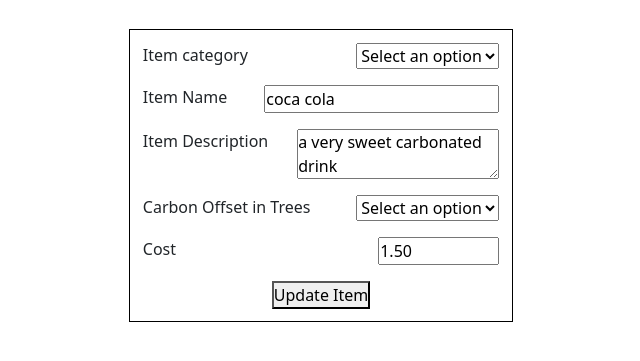
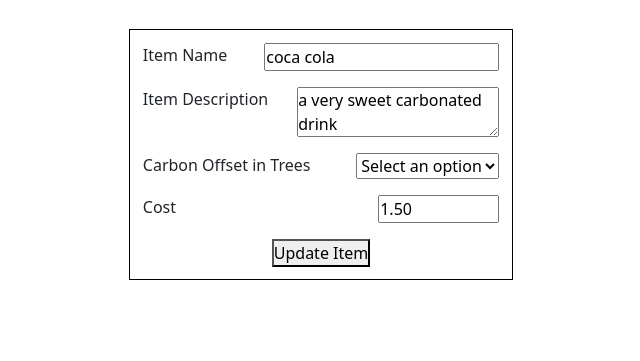
Before and after one commit to RevelDeng/CD_project, a Django app: page /admin/admin-page/edit-item/1/ in a window 1280 px wide. Shown: the top 361 px of the page, without its empty margins (319-959 px from the left). Run offline with Django 3.2, Linux system fonts and the light colour scheme; data comes from the database, SQL or seed files in the repository; both versions use the stored data as it was before the commit.

Commit message:
removed categories

```diff
--- a/marketplace/models.py
+++ b/marketplace/models.py
@@ -41,31 +41,31 @@ class User_Item_Count(models.Model):
     def __repr__(self) -> str:
         return f"<User_Item_Count object: {self.user.first_name} {self.item.name} {self.orders} ({self.id})>"
 
-class CategoryManager(models.Manager):
-    def validate(self, postData):
-        errors = {}
-        if len(postData['category_name']) < 2:
-            errors['category_name'] = "New category name must be at least 2 characters."
-        for category in Category.objects.all():
-            if postData['category_name'] == category.name:
-                errors['unique_category_name'] = "A category with this name has already been created."
-        if len(postData['category_description']) < 2:
-            errors['category_description'] = "New category description must be at least 2 characters."
-        return errors
-    def validate_edit(self, postData):
-        errors = {}
-        if len(postData['category_name']) < 2:
-            errors['category_name'] = "New category name must be at least 2 characters."
-        if len(postData['category_description']) < 2:
-            errors['category_description'] = "New category description must be at least 2 characters."
-        return errors
+# class CategoryManager(models.Manager):
+#     def validate(self, postData):
+#         errors = {}
+#         if len(postData['category_name']) < 2:
+#             errors['category_name'] = "New category name must be at least 2 characters."
+#         for category in Category.objects.all():
+#             if postData['category_name'] == category.name:
+#                 errors['unique_category_name'] = "A category with this name has already been created."
+#         if len(postData['category_description']) < 2:
+#             errors['category_description'] = "New category description must be at least 2 characters."
+#         return errors
+#     def validate_edit(self, postData):
+#         errors = {}
+#         if len(postData['category_name']) < 2:
+#             errors['category_name'] = "New category name must be at least 2 characters."
+#         if len(postData['category_description']) < 2:
+#             errors['category_description'] = "New category description must be at least 2 characters."
+#         return errors
 
-class Category(models.Model):
-    name = models.CharField(max_length=255)
-    description = models.TextField()
-    items = models.ManyToManyField(Item, related_name="categories")
-    created_at = models.DateTimeField(auto_now_add=True)
-    updated_at = models.DateTimeField(auto_now=True)
-    objects = CategoryManager()
-    def __repr__(self) -> str:
-        return f"<Category object: {self.name} {self.items} ({self.id})>"
+# class Category(models.Model):
+#     name = models.CharField(max_length=255)
+#     description = models.TextField()
+#     items = models.ManyToManyField(Item, related_name="categories")
+#     created_at = models.DateTimeField(auto_now_add=True)
+#     updated_at = models.DateTimeField(auto_now=True)
+#     objects = CategoryManager()
+#     def __repr__(self) -> str:
+#         return f"<Category object: {self.name} {self.items} ({self.id})>"
--- a/marketplace/templates/edit_item.html
+++ b/marketplace/templates/edit_item.html
@@ -17,7 +17,7 @@
             <div class="admin_form">
                 <form action="update-item/{{item.id}}/" method="post">
                     {% csrf_token %}
-                    <p>
+                    <!-- <p>
                         <label>
                             Item category
                             <select name="item_category" required>
@@ -27,7 +27,7 @@
                                 {% endfor %}
                             </select>
                         </label>
-                    </p>
+                    </p> -->
                     <p>
                         <label>
                             Item Name
--- a/marketplace/urls.py
+++ b/marketplace/urls.py
@@ -6,5 +6,5 @@ urlpatterns = [
     path('admin/admin-page/edit-item/<int:item_id>/update-item/<int:same_item_id>/', views.update_item),
     path('admin/admin-page/delete-item/<int:id>/', views.delete_item),
     path('marketplace/buy-items/<int:item_id>/<int:user_id>/', views.buy_items),
-    path('admin/admin-page/add-category/', views.add_category)
+    # path('admin/admin-page/add-category/', views.add_category)
 ]
--- a/marketplace/views.py
+++ b/marketplace/views.py
@@ -1,7 +1,7 @@
 from django.contrib import messages
 from django.shortcuts import render, redirect
 from django.apps import apps
-from .models import Item, User_Item_Count, Category
+from .models import Item, User_Item_Count
 
 # Create your views here.
 def add_item(request):
@@ -15,19 +15,19 @@ def add_item(request):
             name=request.POST['item_name'], description=request.POST['item_description'],
             carbon_offset_in_trees=request.POST['item_carbon_offset'], cost=request.POST['item_cost']
         )
-        Item.objects.last().categories.add(Category.objects.get(id=request.POST['item_category']))
+        # Item.objects.last().categories.add(Category.objects.get(id=request.POST['item_category']))
         Item.objects.last().save()
         return redirect('admin_page')
 
 def edit_item(request, item_id):
-    categories = Category.objects.all()
-    if categories:
-        context = {
-            'item': Item.objects.get(id=item_id),
-            'categories': categories
-        }
-        return render(request, 'edit_item.html', context)
-    else:
+    # categories = Category.objects.all()
+    # if categories:
+    #     context = {
+    #         'item': Item.objects.get(id=item_id),
+    #         'categories': categories
+    #     }
+    #     return render(request, 'edit_item.html', context)
+    # else:
         context = {
             'item': Item.objects.get(id=item_id)
         }
@@ -47,9 +47,9 @@ def update_item(request, item_id, same_item_id):
         item.cost = request.POST['item_cost']
         # item.categories.add(Category.objects.get(id=request.POST['item_category']))
         item.save()
-        category = Category.objects.get(id=request.POST['item_category'])
-        category.items.add(item)
-        category.save()
+        # category = Category.objects.get(id=request.POST['item_category'])
+        # category.items.add(item)
+        # category.save()
         return redirect('admin_page')
 
 def delete_item(request, id):
@@ -68,14 +68,14 @@ def buy_items(request, item_id, user_id):
         user_item[0].save()
         return redirect('marketplace')
 
-def add_category(request):
-    errors = Category.objects.validate(request.POST)
-    if len(errors) > 0:
-        for key, value in errors.items():
-            messages.error(request, value, extra_tags='category')
-        return redirect('admin_page')
-    else:
-        Category.objects.create(
-            name=request.POST['category_name'], description=request.POST['category_description']
-        )
-        return redirect('admin_page')
+# def add_category(request):
+#     errors = Category.objects.validate(request.POST)
+#     if len(errors) > 0:
+#         for key, value in errors.items():
+#             messages.error(request, value, extra_tags='category')
+#         return redirect('admin_page')
+#     else:
+#         Category.objects.create(
+#             name=request.POST['category_name'], description=request.POST['category_description']
+#         )
+#         return redirect('admin_page')
```
Also changed, not shown: login_app/views.py (+28 -28 lines), marketplace/templates/admin_page.html (+7 -7 lines), db.sqlite3.
